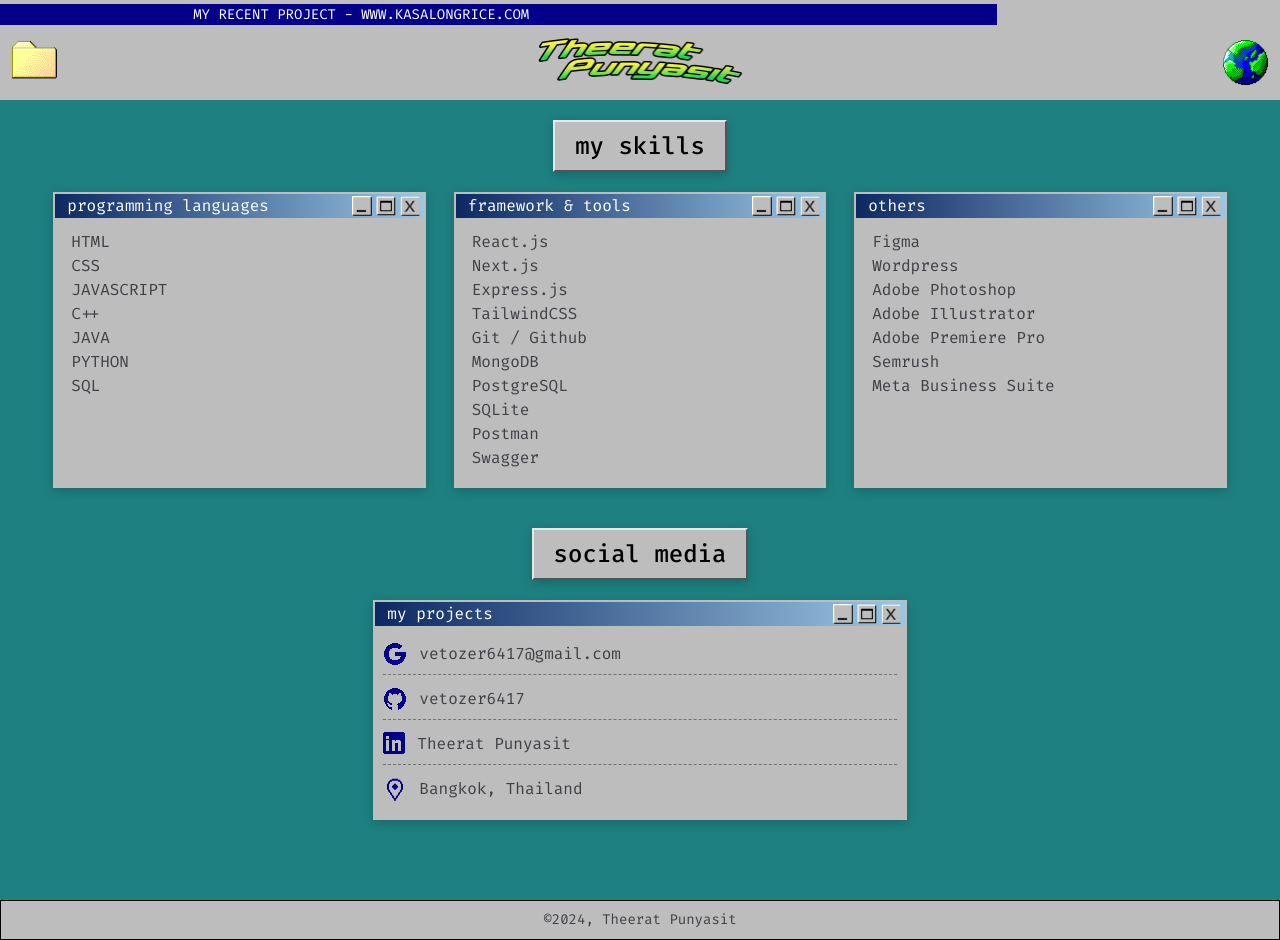
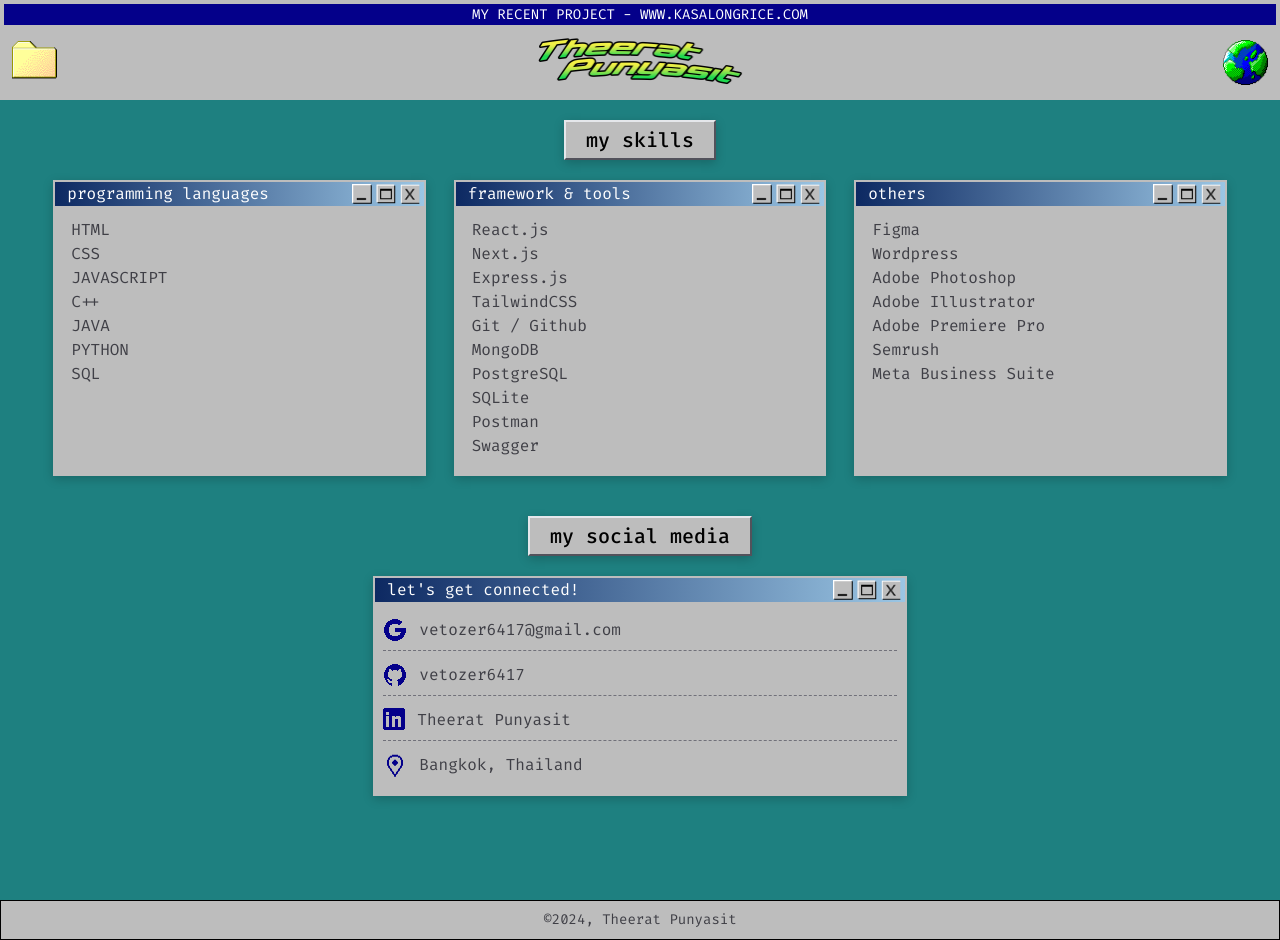
Before and after one commit to vetozer6417/portfolio-vetozer6417, a Next.js app: page /aboutme in a window 1280 px wide. Built offline with nearby package versions, Linux system fonts and the light colour scheme.

Commit message:
Edited incorrect information and add some stylings.

```diff
--- a/src/app/aboutme/page.tsx
+++ b/src/app/aboutme/page.tsx
@@ -1,39 +1,13 @@
+import HeaderButtonText from "../components/HeaderButtonText";
 import Skills from "../components/Skills";
 import SocialMedia from "../components/SocialMedia";
 
 function page() {
     return (
         <main className="bg-[#1e8080] flex flex-col items-center min-h-screen py-5">
-            <div className="
-            bg-primary
-            hover:bg-zinc-400
-            px-5
-            py-2
-            mb-5
-            shadow-[0_3px_10px_rgb(0,0,0,0.2)]
-            border-t-2
-            border-l-2
-            border-b-2 border-b-zinc-600
-            border-r-2 border-r-zinc-600
-            ">
-                <h1 className="text-xl font-medium">my skills</h1>
-            </div>
+            <HeaderButtonText>my skills</HeaderButtonText>
             <Skills/>
-
-            <div className="
-            bg-primary
-            hover:bg-zinc-400
-            px-5
-            py-2
-            mb-5
-            shadow-[0_3px_10px_rgb(0,0,0,0.2)]
-            border-t-2
-            border-l-2
-            border-b-2 border-b-zinc-600
-            border-r-2 border-r-zinc-600
-            ">
-                <h2 className="text-xl font-medium">social media</h2>
-            </div>
+            <HeaderButtonText>my social media</HeaderButtonText>
             <SocialMedia/>
         </main>
     );
--- a/src/app/components/Aboutme.tsx
+++ b/src/app/components/Aboutme.tsx
@@ -3,7 +3,7 @@
 export default function Aboutme() {
     return (
         <section className="grid grid-cols-2 gap-4 bg-[#e5e5e5] px-5 py-5">
-            <div className="w-[400px] h-[500px] bg-primary">
+            <div className="items-center w-full h-[500px] bg-primary">
 
             </div>
             <div className="flex flex-col">
--- a/src/app/components/Header.tsx
+++ b/src/app/components/Header.tsx
@@ -4,7 +4,7 @@
 export default function Header() {
     return (
         <header className="w-full h-[100px] bg-primary flex flex-col">
-            <div className="bg-[#04008a] h-[25px] mx-1 mt-1 flex flex-row items-center justify-center animate-infinite-scroll">
+            <div className="bg-[#04008a] h-[25px] mx-1 mt-1 flex flex-row items-center justify-center">
                 <p className="text-white text-sm">MY RECENT PROJECT - <a href='https://www.kasalongrice.com' className="hover:underline" target="_blank" rel="noopener noreferrer">WWW.KASALONGRICE.COM</a></p>
             </div>
             <div className="flex flex-row mx-3 items-center justify-between">
--- /dev/null
+++ b/src/app/components/HeaderButtonText.tsx
@@ -0,0 +1,20 @@
+function HeaderButtonText({children} : {children: React.ReactNode}) {
+    return (
+        <div className="
+            bg-primary
+            hover:bg-zinc-400
+            px-5
+            py-1
+            mb-5
+            shadow-[0_3px_10px_rgb(0,0,0,0.2)]
+            border-t-2
+            border-l-2
+            border-b-2 border-b-zinc-600
+            border-r-2 border-r-zinc-600
+            ">
+                <h1 className="text-lg font-medium">{children}</h1>
+        </div>
+    );
+}
+
+export default HeaderButtonText;
--- a/src/app/components/SocialMedia.tsx
+++ b/src/app/components/SocialMedia.tsx
@@ -16,7 +16,7 @@
     return (
         <section className="bg-primary p-[2px] w-5/12 h-6/12 shadow-[0_3px_10px_rgb(0,0,0,0.2)]">
                 <div className='bg-gradient-to-r from-[#0d2962] to-[#9bc6e4] flex flex-row items-center justify-between'>
-                    <h2 className="text-white ml-3">my projects</h2>
+                    <h2 className="text-white ml-3">let's get connected!</h2>
                     <div className="flex flex-row gap-x-1">
                         <Close/>
                         <Minimize/>
--- a/src/app/myprojects/page.tsx
+++ b/src/app/myprojects/page.tsx
@@ -1,6 +1,7 @@
 import Image from "next/image";
 import Minimize from 'public/svg/minimize-icon.svg'
 import Close from 'public/svg/close-icon.svg'
+import HeaderButtonText from "../components/HeaderButtonText";
 
 function page() {
     const projectLists = [
@@ -24,9 +25,10 @@
     ]
     return (
         <main className="bg-[#1e8080] flex flex-col justify-center items-center min-h-screen py-5">
+            <HeaderButtonText>my projects</HeaderButtonText>
             <section className="bg-primary p-[2px] w-8/12 h-6/12 shadow-[0_3px_10px_rgb(0,0,0,0.2)]">
                 <div className='bg-gradient-to-r from-[#0d2962] to-[#9bc6e4] flex flex-row items-center justify-between'>
-                    <h2 className="text-white ml-3">my projects</h2>
+                    <h2 className="text-white ml-3">things i've done with heart</h2>
                     <div className="flex flex-row gap-x-1">
                         <Close/>
                         <Minimize/>
--- a/tailwind.config.ts
+++ b/tailwind.config.ts
@@ -16,17 +16,8 @@
         sans: ['Fira Code', 'ui-sans-serif', 'system-ui', 'sans-serif'],
         firacode: ['var(--font-firacode)'],
         lato: ['var(--font-lato)'],
-      },
+      }
 
-      animation: {
-        'infinite-scroll': 'infinite-scroll 25s linear infinite',
-      },
-      keyframes: {
-        'infinite-scroll': {
-          from: { transform: 'translateX(0)' },
-          to: { transform: 'translateX(-100%)' },
-        }
-      }
     },
     fontSize: {
       sm: ['14px', '20px'],
```
Lines whose indentation alone changed are shown as unchanged.
